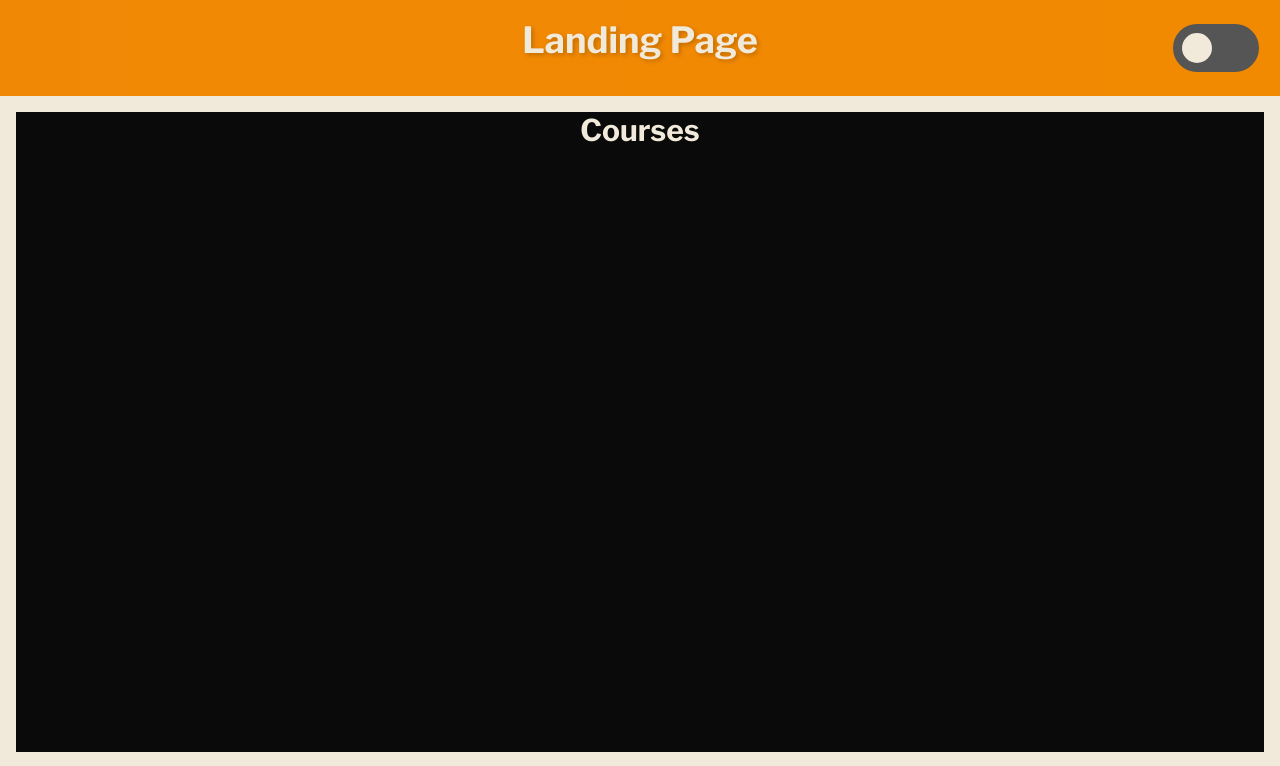
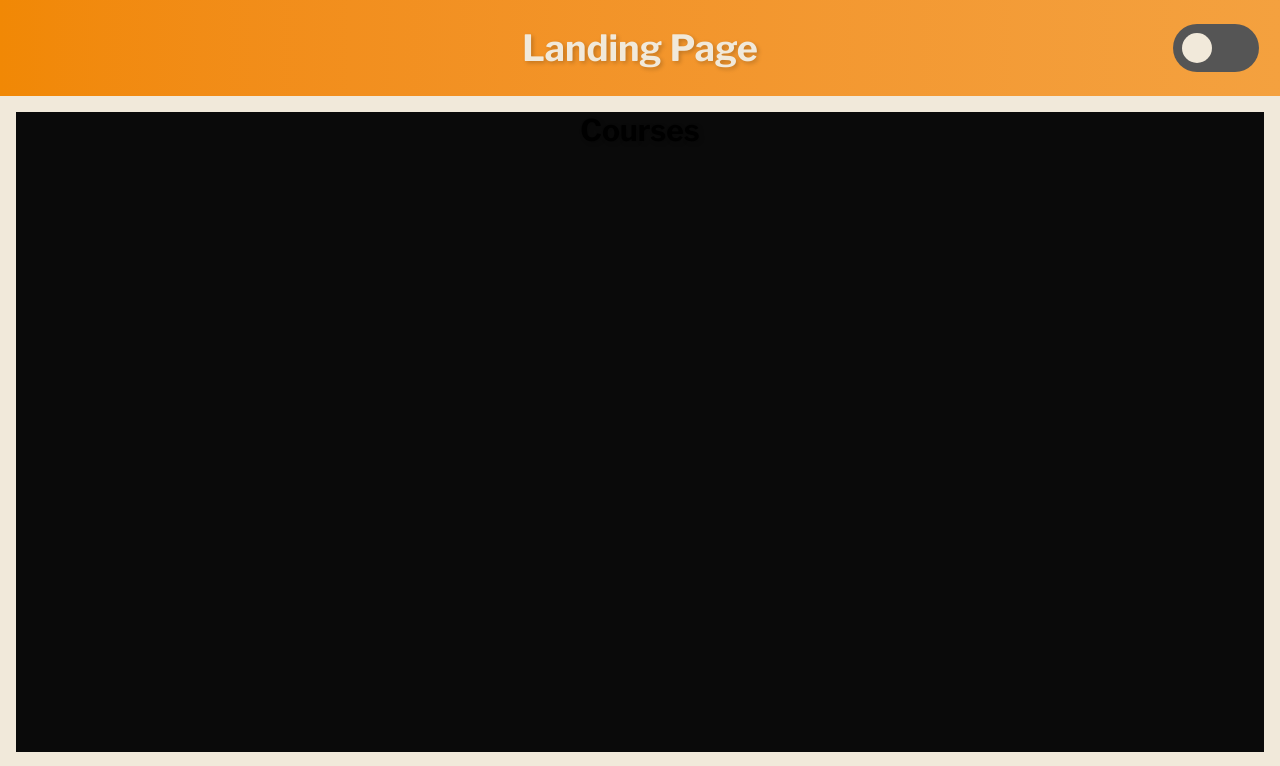
Before and after one commit to marcoD9/courses-landing-page, a Next.js app: page / in a window 1280 px wide. Shown: the top 766 px of the page. Built offline with nearby package versions, Linux system fonts and the light colour scheme.

Commit message:
Update colors and text classes

```diff
--- a/src/app/globals.css
+++ b/src/app/globals.css
@@ -19,7 +19,7 @@ html.light {
   --border: rgba(0, 0, 0);
   /*TitleBar*/
  --gradient-color1: #f18805;
---gradient-color2: #f18901;
+--gradient-color2: #f4a13f;
   /*Text*/
     --text-primary: rgba(241, 233, 218);
 }
@@ -38,7 +38,7 @@ html.light {
     --border: rgba(0, 0, 0);
     /*TitleBar*/
     --gradient-color1: #f18805;
-    --gradient-color2: #f18901;
+    --gradient-color2: #f4a13f;
     /*Text*/
       --text-primary: rgba(241, 233, 218);
   }
@@ -80,20 +80,29 @@ html.dark {
   --gradient-color2: rgba(18, 30, 205);
   /*Text*/
   --text-primary: rgba(241, 233, 218);
+  --text-secondary : rgba(255, 255, 255)
 }
 
 /* Custom Classes*/
 @layer components {
   .title-primary {
-    @apply text-4xl font-extrabold text-[var(--text-primary)] mb-4;
+    @apply  text-[var(--text-primary)] my-2 text-xl sm:text-2xl md:text-3xl lg:text-4xl font-bold;
     text-shadow: 2px 2px 4px rgba(0, 0, 0, 0.2);
   }
 
+
   .title-secondary {
-    @apply text-3xl font-bold text-[var(--text-primary)] mb-3;
+   @apply  text-black mb-2 text-lg sm:text-xl md:text-2xl lg:text-3xl font-bold;
+    text-shadow: 2px 2px 4px rgba(0, 0, 0, 0.2);
   }
 
-  .section {
+  .title-tertiary  {
+    @apply  text-black my-2 text-sm sm:text-base md:text-lg lg:text-xl;
+
+  }
+
+
+  .grid-section {
     @apply bg-[var(--background)] grid
         /*Heigth*/
          h-[40vh]             /* Height for mobile*/
```
